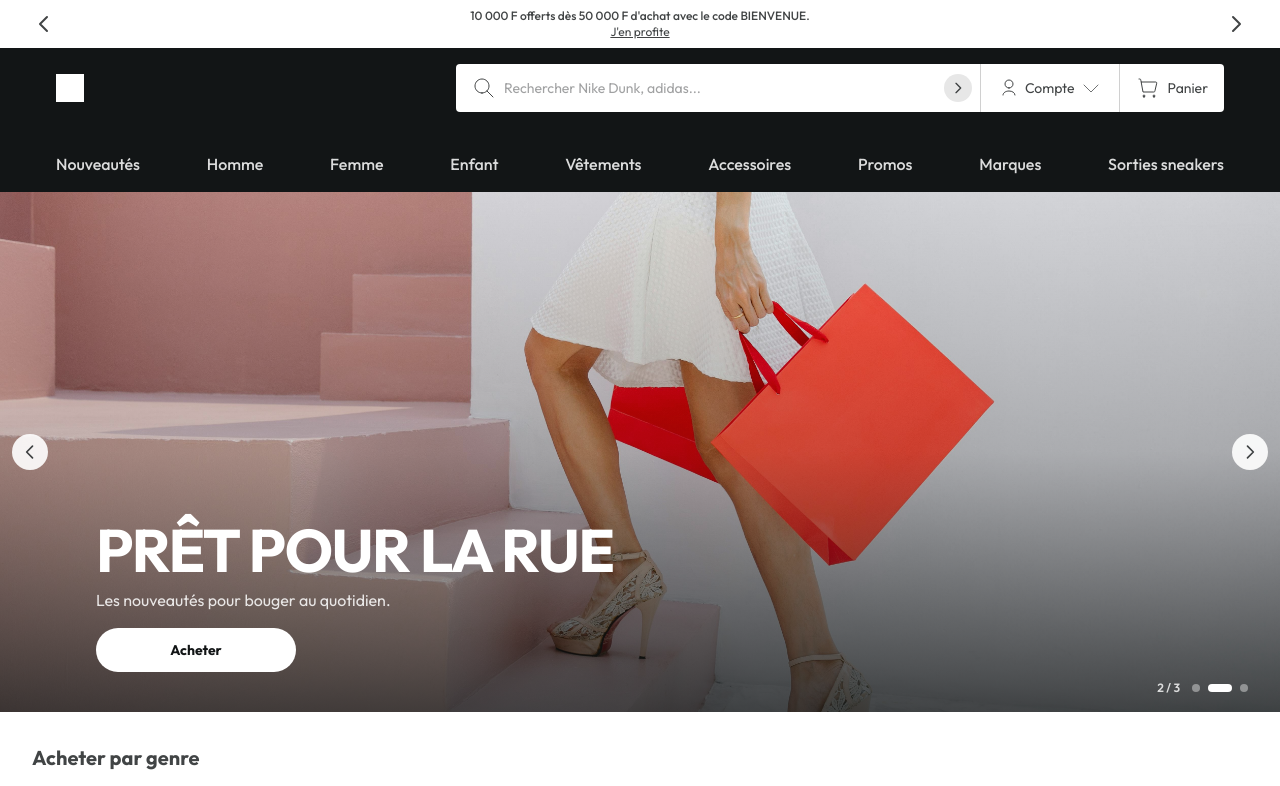
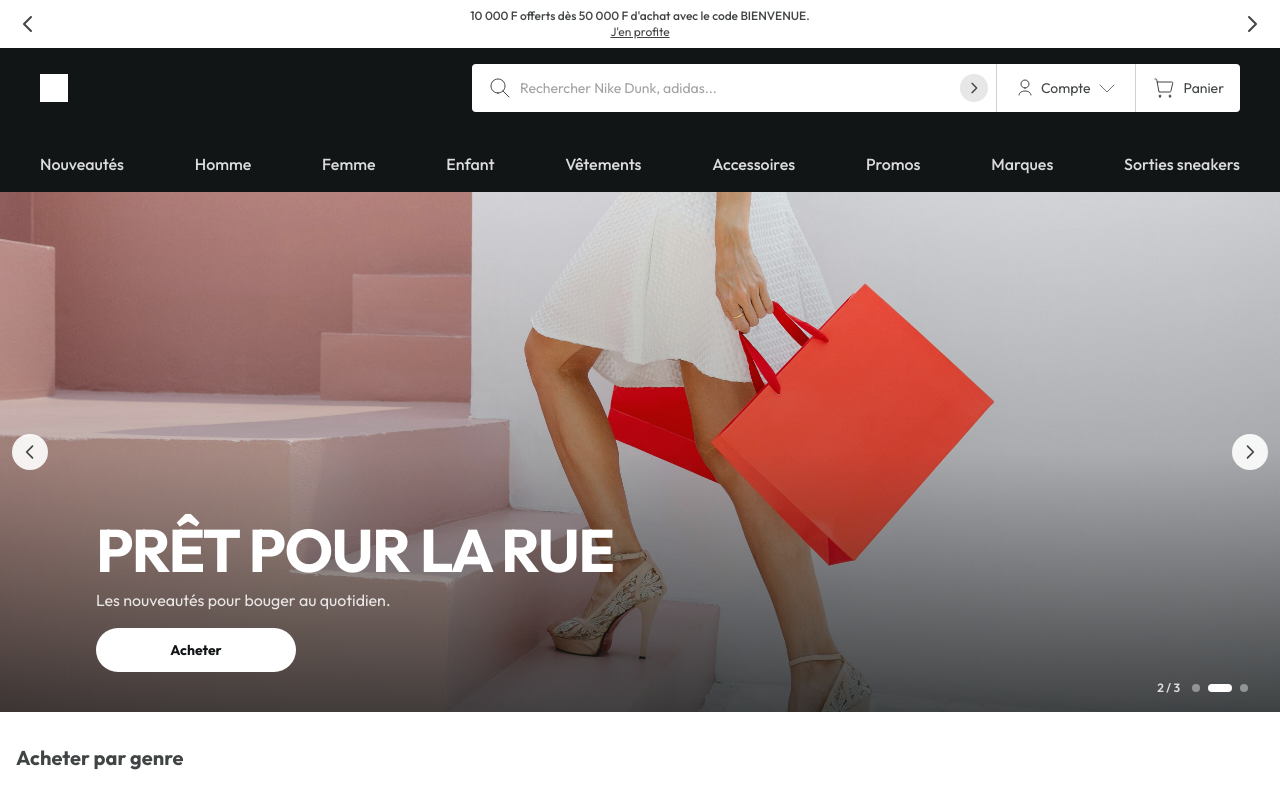
Before and after one commit to twocoderz/ecom.saas, a React (Vite) app: page / in a window 1280 px wide. Shown: the top 786 px of the page. Built offline with nearby package versions, Linux system fonts and the light colour scheme.

Commit message:
change container padding

```diff
--- a/src/pages/product/ProductDetailPage.tsx
+++ b/src/pages/product/ProductDetailPage.tsx
@@ -101,7 +101,7 @@ function ProductDetailContent({ detail }: { detail: ApiPdpResponse }) {
   return (
     <Container>
       <div className="space-y-6 py-6 lg:py-8">
-        {/* Fil d'Ariane façon JD */}
+        {/* Fil d'Ariane */}
         <nav className="text-xs text-black-70" aria-label="Fil d'Ariane">
           <Link to="/" className="hover:text-black hover:underline">
             Accueil
--- a/src/shared/components/layout/Container.tsx
+++ b/src/shared/components/layout/Container.tsx
@@ -5,6 +5,6 @@ import type { ReactNode } from "react";
  */
 export function Container({ children }: { children: ReactNode }) {
   return (
-    <div className="mx-auto w-full max-w-7xl px-2 md:px-8">{children}</div>
+    <div className="mx-auto w-full max-w-7xl px-2 md:px-4">{children}</div>
   );
 }
```
